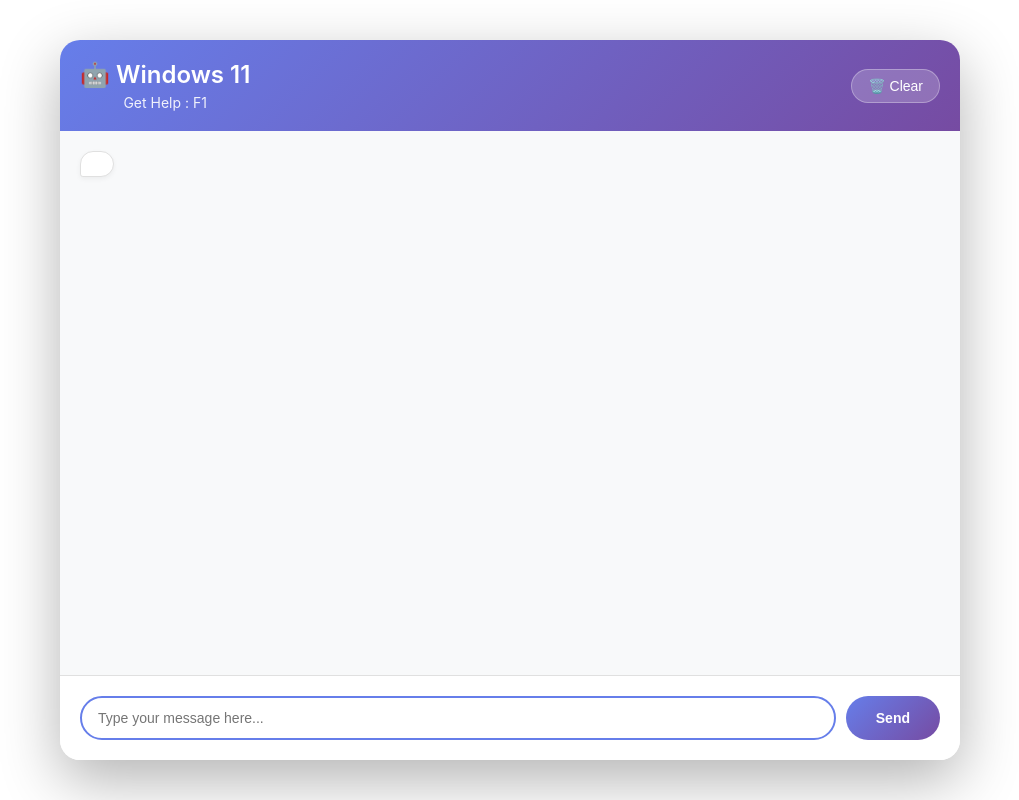
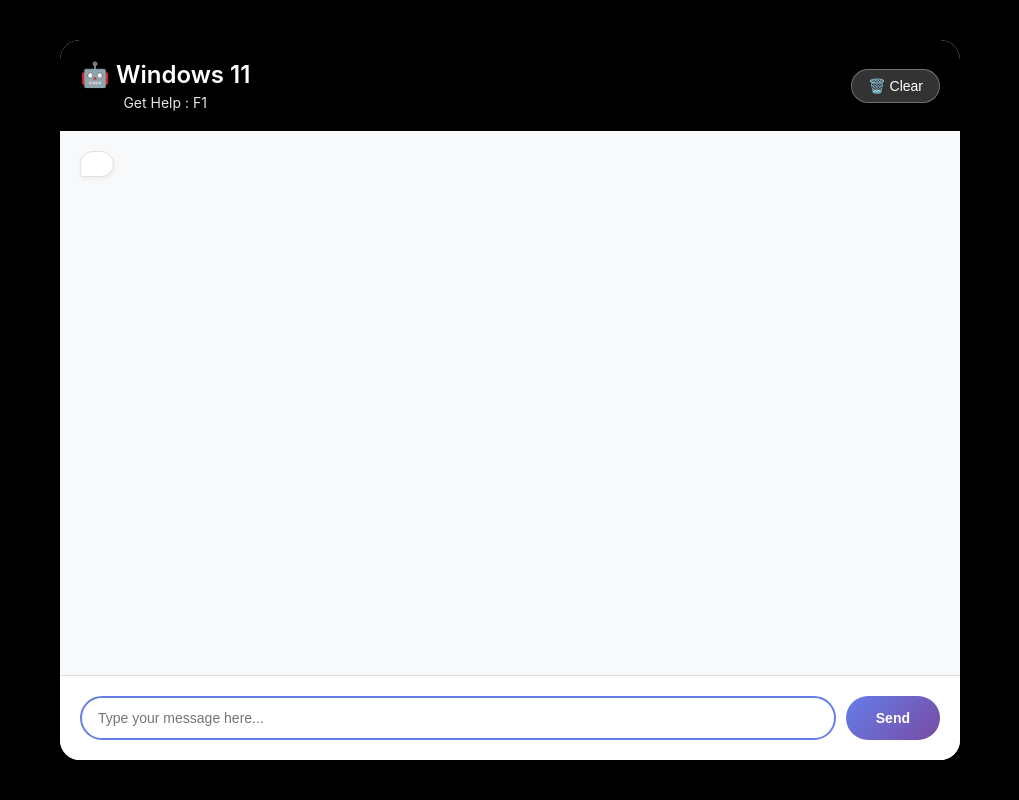
Before and after one commit to DivyanshM30/microsoft11, a plain HTML site: page index.html in a window 1280 px wide. Shown: the whole page, without its empty margins (130-1149 px from the left). Drawn offline with Linux system fonts and the light colour scheme.

Commit message:
Simplify colors-1

```diff
--- a/index.html
+++ b/index.html
@@ -13,6 +13,7 @@
 
         body {
             font-family: -apple-system, BlinkMacSystemFont, 'Segoe UI', Roboto, Oxygen, Ubuntu, Cantarell, sans-serif;
+            background: #000000;
             /* background: linear-gradient(135deg, #667eea 0%, #764ba2 100%); */
             height: 100vh;
             display: flex;
@@ -34,7 +35,7 @@
         }
 
         .header {
-            background: linear-gradient(135deg, #667eea 0%, #764ba2 100%);
+            background: #000000;
             color: white;
             padding: 20px;
             text-align: center;
```
